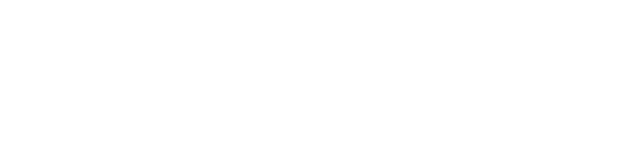
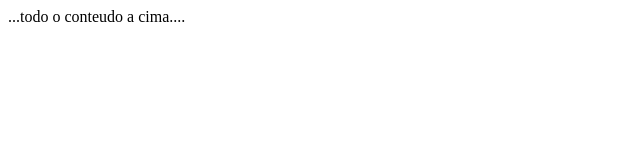
Before and after one commit to jackellinyduraes-dev/finwise-projetofintech, a plain HTML site: page index.html in a window 1280 px wide. Shown: the whole page, without its empty margins (0-640 px from the left). Drawn offline with Linux system fonts and the light colour scheme.

```diff
--- a/index.html
+++ b/index.html
@@ -6,4 +6,14 @@
     <title>FinWise - Login</title>
     <link rel="stylesheet" href="css/style.css">
     <link href="https://fonts.googleapis.com/css2?family=Inter:wght@400;700&display=swap" rel="stylesheet">
+
 </head>
+
+<body>
+    <div class="container">
+        <div class="painel-esquerdo">
+            ...todo o conteudo a cima....
+        </div>
+    </div>
+</body>
+</html>
```
